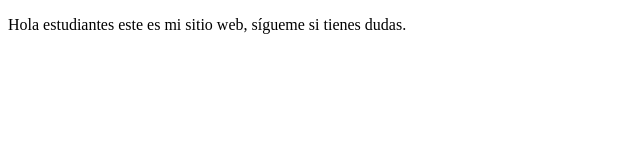
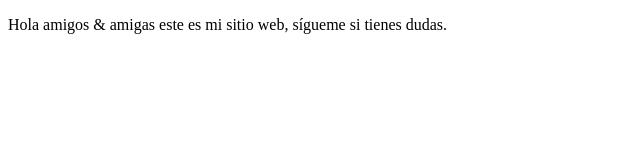
Before and after one commit to ErickMedina2550/ProyectoDemoCursoPrework, a plain HTML site: page index.html in a window 1280 px wide. Shown: the whole page, without its empty margins (0-640 px from the left). Drawn offline with Linux system fonts and the light colour scheme.

```diff
--- a/index.html
+++ b/index.html
@@ -7,7 +7,7 @@
 </head>
 <body>
     <p>
-        Hola estudiantes este es mi sitio web, sígueme si tienes dudas.
+        Hola amigos & amigas este es mi sitio web, sígueme si tienes dudas.
     </p>
 </body>
 </html>
```
